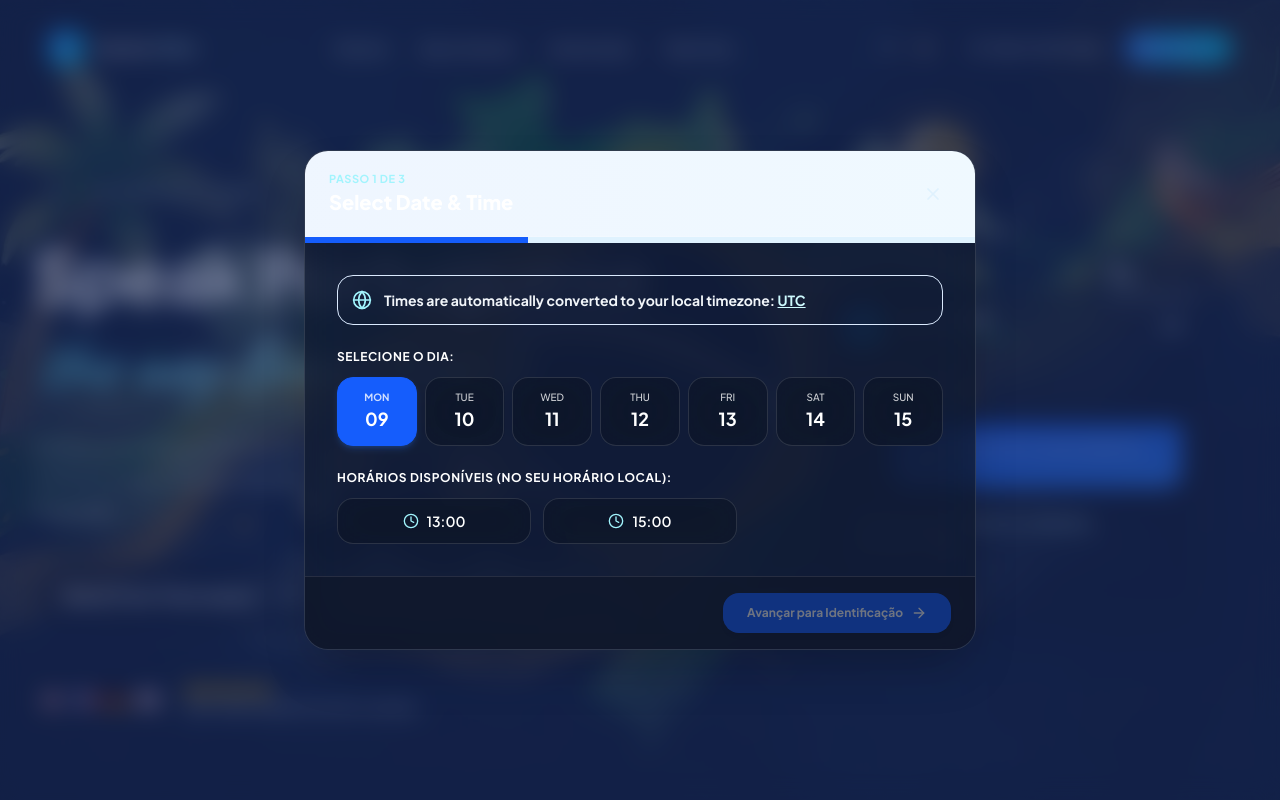
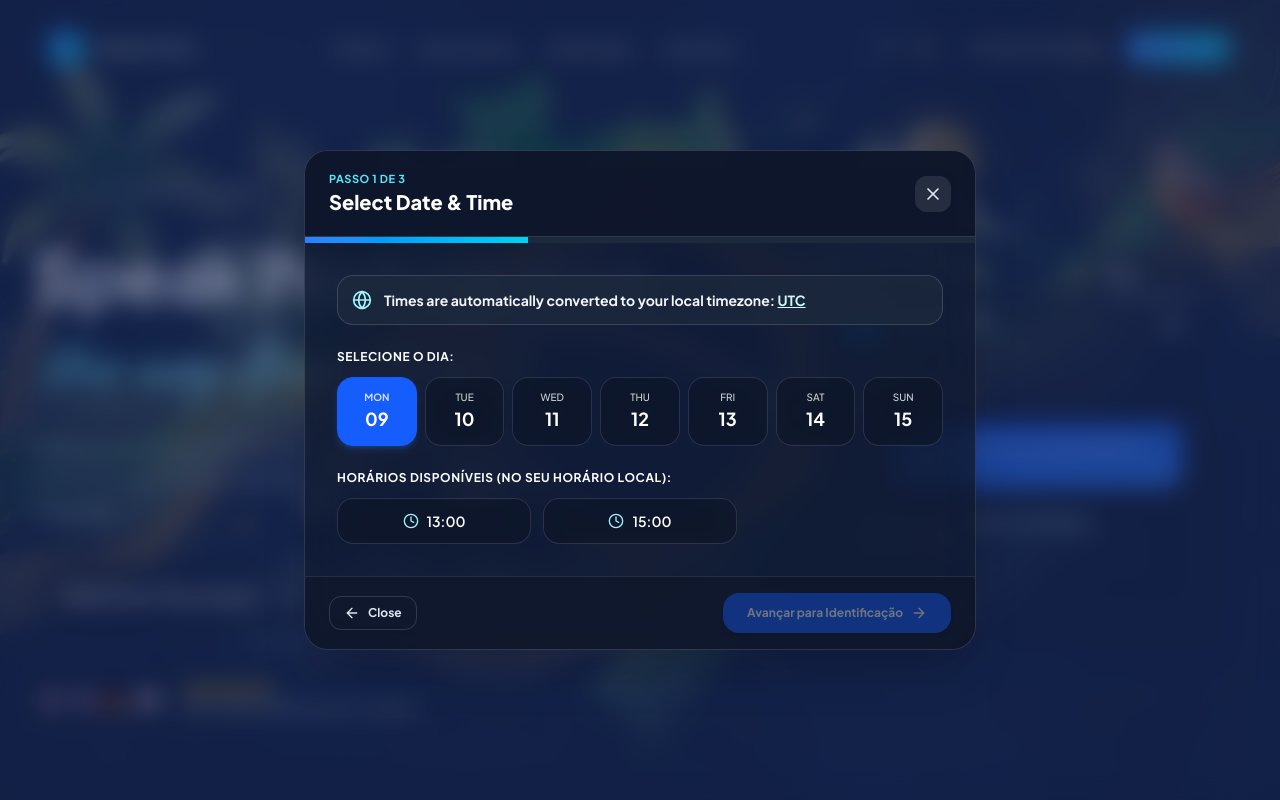
Before and after one commit to renatof7/site_professor_de_linguas, a Next.js app: page / in a window 1280 px wide. Both pictures are taken after a click on the button "Free class". Shown: the top 800 px of the page. Built offline with nearby package versions, Linux system fonts and the light colour scheme; no server answers; the database is empty.

Commit message:
fix: restore contrast and close/back controls in booking modal

```diff
--- a/src/components/BookingModal.tsx
+++ b/src/components/BookingModal.tsx
@@ -39,7 +39,7 @@ const defaultAvailability: TeacherAvailability[] = [
 ];
 
 export function BookingModal({ isOpen, onClose, tipoAula = 'experimental' }: BookingModalProps) {
-  const { t } = useLanguage();
+  const { locale, t } = useLanguage();
   const { user, profile, signInWithGoogle, updateWhatsapp } = useAuth();
 
   const [step, setStep] = useState<1 | 2 | 3>(1);
@@ -66,6 +66,16 @@ export function BookingModal({ isOpen, onClose, tipoAula = 'experimental' }: Boo
       setWhatsappInput(profile.whatsapp);
     }
   }, [profile]);
+
+  // Fechar com tecla Escape
+  useEffect(() => {
+    if (!isOpen) return;
+    const handleKeyDown = (e: KeyboardEvent) => {
+      if (e.key === 'Escape') onClose();
+    };
+    window.addEventListener('keydown', handleKeyDown);
+    return () => window.removeEventListener('keydown', handleKeyDown);
+  }, [isOpen, onClose]);
 
   if (!isOpen) return null;
 
@@ -123,15 +133,21 @@ export function BookingModal({ isOpen, onClose, tipoAula = 'experimental' }: Boo
   };
 
   return (
-    <div className="fixed inset-0 z-50 flex items-center justify-center p-4 bg-blue-950/60 backdrop-blur-md animate-in fade-in duration-200">
-      <div className="glass rounded-3xl max-w-2xl w-full shadow-2xl border border-white/15 overflow-hidden flex flex-col max-h-[90vh]">
+    <div
+      onClick={onClose}
+      className="fixed inset-0 z-50 flex items-center justify-center p-4 bg-blue-950/60 backdrop-blur-md animate-in fade-in duration-200"
+    >
+      <div
+        onClick={(e) => e.stopPropagation()}
+        className="glass rounded-3xl max-w-2xl w-full shadow-2xl border border-white/15 overflow-hidden flex flex-col max-h-[90vh]"
+      >
         {/* Header do Modal */}
-        <div className="px-6 py-5 bg-gradient-to-r from-blue-50 to-sky-50 border-b border-white/15 flex items-center justify-between">
+        <div className="px-6 py-5 bg-slate-900/90 border-b border-white/15 flex items-center justify-between">
           <div>
-            <span className="text-[11px] font-bold uppercase tracking-wider text-cyan-200 font-bold block">
+            <span className="text-[11px] font-bold uppercase tracking-wider text-cyan-300 block">
               Passo {step} de 3
             </span>
-            <h2 className="text-xl font-bold text-white font-extrabold">
+            <h2 className="text-xl font-extrabold text-white">
               {step === 1 && t.modal.step1Title}
               {step === 2 && t.modal.step2Title}
               {step === 3 && t.modal.step3Title}
@@ -139,17 +155,19 @@ export function BookingModal({ isOpen, onClose, tipoAula = 'experimental' }: Boo
           </div>
 
           <button
+            type="button"
             onClick={onClose}
-            className="p-2 text-sky-100 hover:text-white hover:glass rounded-2xl transition-colors"
+            aria-label={locale === 'pt' ? 'Fechar' : 'Close'}
+            className="p-2 text-slate-200 hover:text-white bg-white/10 hover:bg-white/20 rounded-xl transition-colors cursor-pointer"
           >
             <X className="w-5 h-5" />
           </button>
         </div>
 
         {/* Stepper Progress bar */}
-        <div className="w-full bg-sky-100 h-1.5">
+        <div className="w-full bg-slate-800 h-1.5">
           <div
-            className="bg-blue-600 h-1.5 transition-all duration-300"
+            className="bg-gradient-to-r from-blue-500 to-cyan-400 h-1.5 transition-all duration-300"
             style={{ width: `${(step / 3) * 100}%` }}
           />
         </div>
@@ -160,7 +178,7 @@ export function BookingModal({ isOpen, onClose, tipoAula = 'experimental' }: Boo
           {step === 1 && (
             <div className="space-y-6">
               {/* Aviso do Fuso Horário Local */}
-              <div className="flex items-center gap-3 p-3.5 rounded-2xl bg-slate-800/80/80 border border-blue-100 text-cyan-100 font-bold text-xs sm:text-sm">
+              <div className="flex items-center gap-3 p-3.5 rounded-2xl bg-slate-800/80 border border-white/15 text-cyan-100 font-bold text-xs sm:text-sm">
                 <Globe className="w-5 h-5 text-cyan-200 font-bold shrink-0" />
                 <div>
                   <span className="text-slate-100 block sm:inline">
@@ -244,7 +262,7 @@ export function BookingModal({ isOpen, onClose, tipoAula = 'experimental' }: Boo
           {step === 2 && (
             <div className="space-y-6">
               {/* Resumo da data selecionada */}
-              <div className="p-4 rounded-2xl bg-slate-800/80/70 border border-blue-100 flex items-center justify-between text-sm">
+              <div className="p-4 rounded-2xl bg-slate-800/80 border border-white/15 flex items-center justify-between text-sm">
                 <div className="flex items-center gap-3">
                   <div className="p-2 rounded-xl bg-blue-600 text-white">
                     <CalendarIcon className="w-5 h-5" />
@@ -268,8 +286,8 @@ export function BookingModal({ isOpen, onClose, tipoAula = 'experimental' }: Boo
 
               {!user ? (
                 /* Se NÃO está logado: Botão Login com Google obrigatório */
-                <div className="text-center py-6 px-4 bg-slate-800/80/50 rounded-2xl border border-white/15">
-                  <div className="w-12 h-12 rounded-2xl bg-blue-100 text-cyan-200 font-bold mx-auto flex items-center justify-center mb-4">
+                <div className="text-center py-6 px-4 bg-slate-800/60 rounded-2xl border border-white/15">
+                  <div className="w-12 h-12 rounded-2xl bg-blue-500/20 border border-blue-400/30 text-cyan-200 font-bold mx-auto flex items-center justify-center mb-4">
                     <LogIn className="w-6 h-6" />
                   </div>
                   <h3 className="font-bold text-white text-lg mb-2">
@@ -330,7 +348,7 @@ export function BookingModal({ isOpen, onClose, tipoAula = 'experimental' }: Boo
                         value={whatsappInput}
                         onChange={(e) => setWhatsappInput(e.target.value)}
                         placeholder={t.modal.whatsappPlaceholder}
-                        className="w-full pl-11 pr-4 py-3 rounded-2xl border border-white/20 focus:outline-none focus:ring-2 focus:ring-blue-600 focus:border-transparent text-sm"
+                        className="w-full pl-11 pr-4 py-3 rounded-2xl bg-slate-900/70 text-white placeholder:text-slate-400 border border-white/20 focus:outline-none focus:ring-2 focus:ring-blue-600 focus:border-transparent text-sm"
                       />
                     </div>
                     <span className="text-[11px] text-white mt-1 block">
@@ -395,14 +413,22 @@ export function BookingModal({ isOpen, onClose, tipoAula = 'experimental' }: Boo
           <div className="px-6 py-4 bg-slate-900/80 border-t border-white/10 flex items-center justify-between">
             {step === 2 ? (
               <button
+                type="button"
                 onClick={() => setStep(1)}
-                className="flex items-center gap-2 text-xs font-bold text-slate-100 hover:text-white px-3 py-2 rounded-xl"
+                className="flex items-center gap-2 text-xs font-bold text-slate-100 hover:text-white px-3 py-2 rounded-xl hover:bg-white/10 transition-colors cursor-pointer"
               >
                 <ArrowLeft className="w-4 h-4" />
-                Voltar
+                {locale === 'pt' ? 'Voltar' : 'Back'}
               </button>
             ) : (
-              <div />
+              <button
+                type="button"
+                onClick={onClose}
+                className="flex items-center gap-2 text-xs font-bold text-slate-200 hover:text-white px-3.5 py-2 rounded-xl border border-white/15 hover:bg-white/10 transition-colors cursor-pointer"
+              >
+                <ArrowLeft className="w-4 h-4" />
+                {locale === 'pt' ? 'Fechar' : 'Close'}
+              </button>
             )}
 
             {step === 1 && (
```
